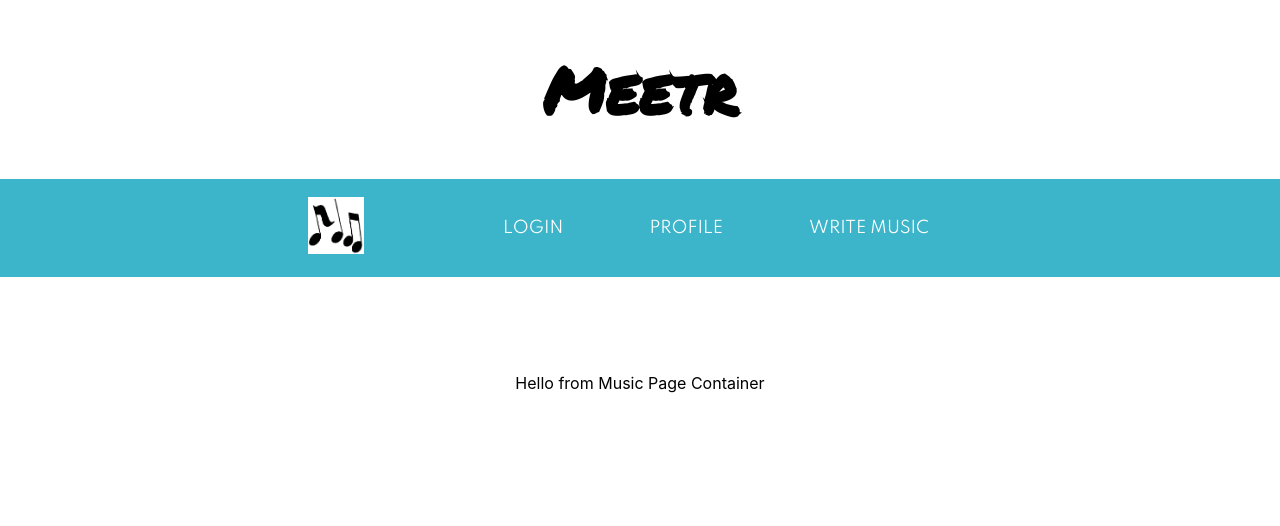
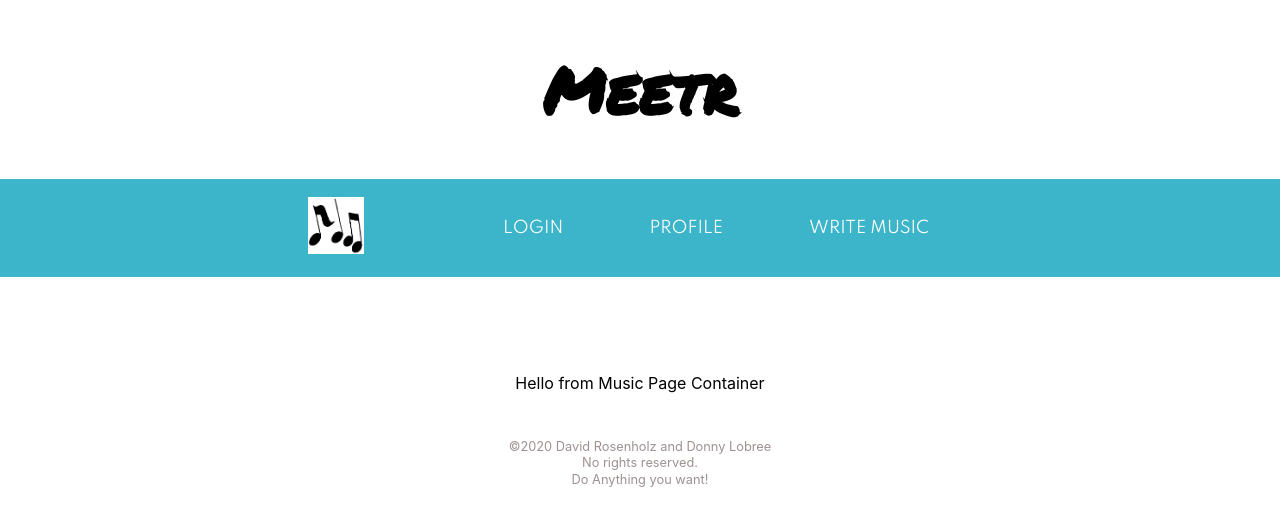
Before and after one commit to kuddleman/meetr-react, a React (Create React App) app: page /music_page in a window 1280 px wide. Shown: the top 526 px of the page. Built offline with nearby package versions, Linux system fonts and the light colour scheme.

Commit message:
add footer and footer css

```diff
--- a/src/App.css
+++ b/src/App.css
@@ -47,3 +47,10 @@ nav {
   padding-bottom: 1em;
   margin: 0 auto;
 }
+
+.footer-div {
+  font-size: .8em;
+  line-height: .3em;
+  color: #9e9191;
+  margin-top: 4em;
+}
--- a/src/App.js
+++ b/src/App.js
@@ -3,6 +3,7 @@ import Login from './containers/Login'
 import Profile from './containers/Profile'
 import MusicPage from './containers/MusicPage'
 import Navbar from './components/Navbar'
+import Footer from './components/Footer'
 import { BrowserRouter as Router, Switch, Route } from 'react-router-dom'
 import './App.css';
 
@@ -17,6 +18,7 @@ function App() {
           <Route path="/profile" component={Profile} />
           <Route path="/music_page" component={MusicPage} />
         </Switch>
+        <Footer />
       </div>
     </Router>
   );
--- /dev/null
+++ b/src/components/Footer.js
@@ -0,0 +1,14 @@
+import React from 'react'
+
+const Footer = () => {
+
+  return (
+    <div className="footer-div">
+      <p> {'\u00A9'}2020 David Rosenholz and Donny Lobree</p>
+      <p>No rights reserved.</p>
+      <p>Do Anything you want!</p>
+    </div>
+  )
+}
+
+export default Footer;
```
